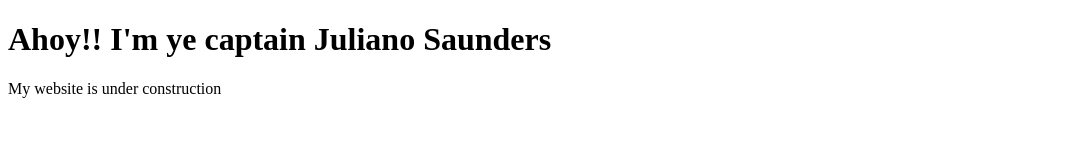
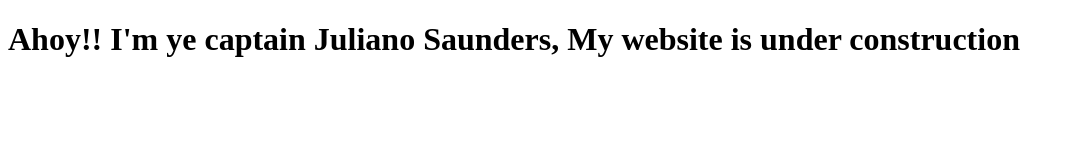
Before and after one commit to akaJSaunders/jsaunders.github.io, a plain HTML site: page index.html in a window 1280 px wide. Shown: the whole page, without its empty margins (0-1075 px from the left). Drawn offline with Linux system fonts and the light colour scheme.

Commit message:
Update index.html

```diff
--- a/index.html
+++ b/index.html
@@ -4,7 +4,6 @@
 		<title>Juliano Saunders</title>
 	</head>
 	<body>
-        	<h1>Ahoy!! I'm ye captain Juliano Saunders </h1>
-			<p>My website is under construction</p>
+        	<h1>Ahoy!! I'm ye captain Juliano Saunders, My website is under construction </h1>
 	</body>
 </html>
```
